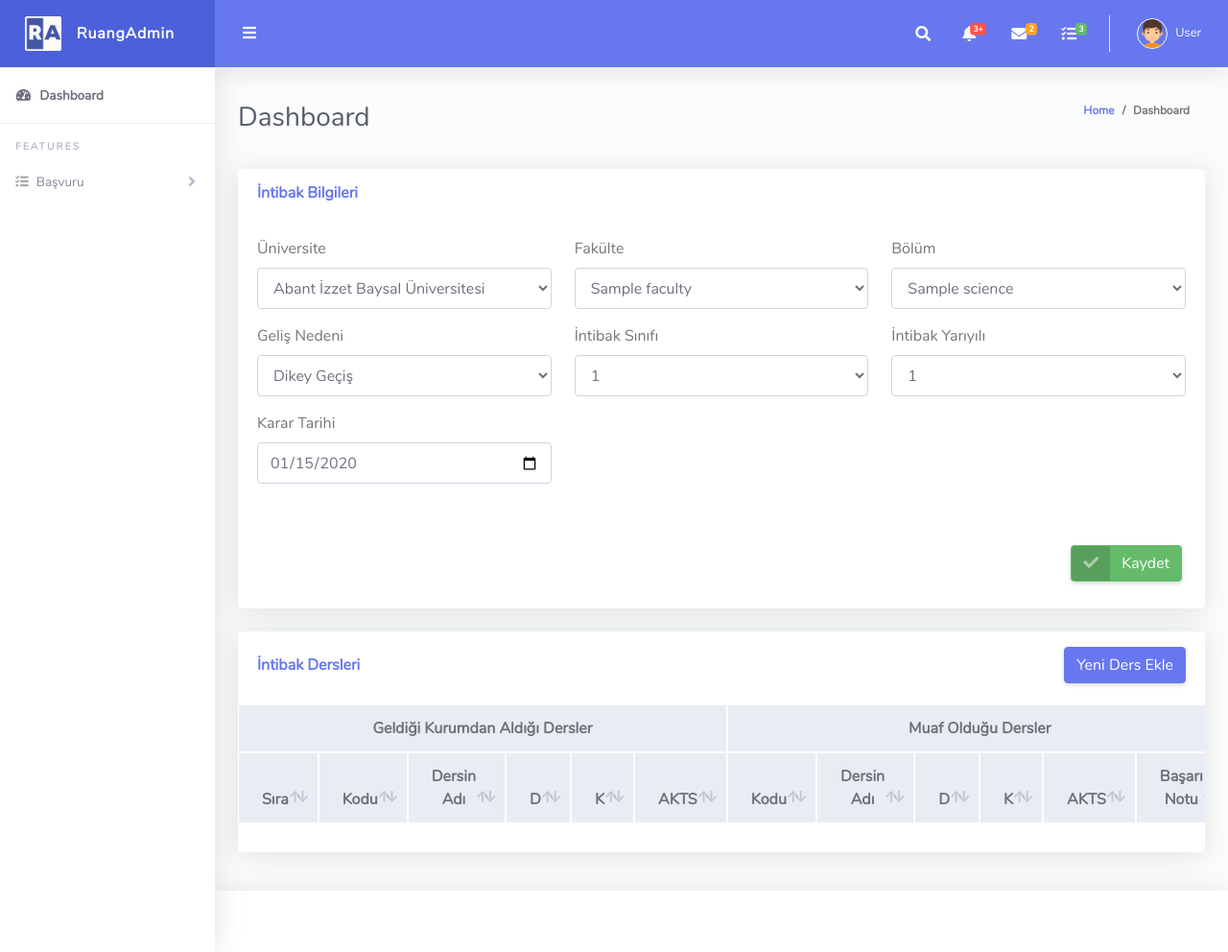
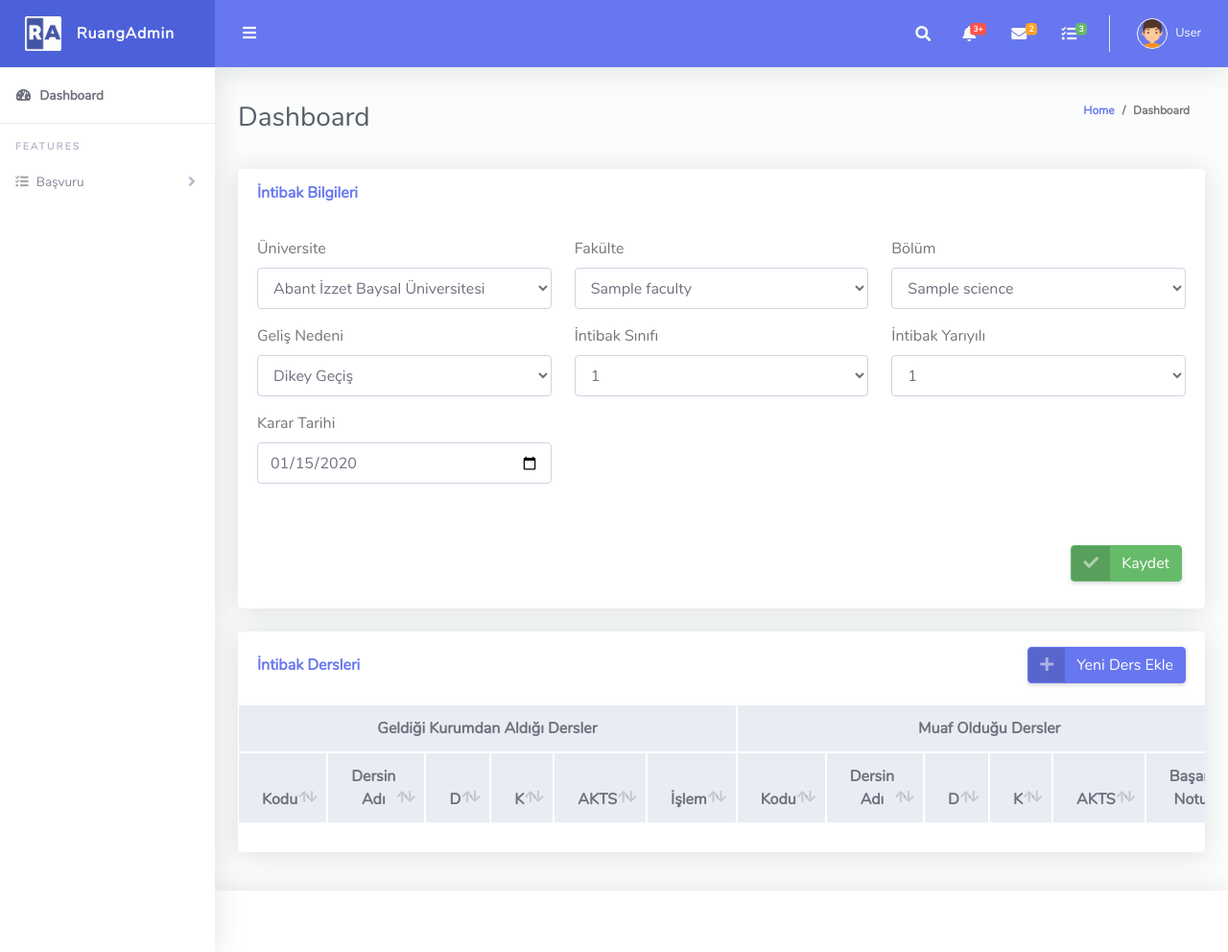
Before and after one commit to ZekDaniels/AdaptationApp, a Django app: page /intibak/1 in a window 1280 px wide. Shown: the whole page at 96% size. Run offline with Django 3.2, Linux system fonts and the light colour scheme; a user stored in the database is signed in; data comes from the database, SQL or seed files in the repository; tables that the repository leaves empty hold one stand-in row (values such as "Sample post"); data that the repository does not hold is empty; parts of the project's set-up code (start-up, migrations or seed data) failed here and were passed over; some libraries are stand-ins or nearby versions.

Commit message:
#40 feat:delete buttons added, model unnullable user misatakes fixed

```diff
--- a/adaptation/api/urls.py
+++ b/adaptation/api/urls.py
@@ -1,6 +1,6 @@
 
 from django.urls import path, include
-from adaptation.api.views import AdaptationCreateAPIView, AdaptationUpdateAPIView, FacultyListView, ScienceListView, StudentClassCreateAPI, StudentClassListAPIView
+from adaptation.api.views import AdaptationCreateAPIView, AdaptationUpdateAPIView, FacultyListView, ScienceListView, StudentClassCreateAPI, StudentClassListAPIView, StudentClassUpdateAPI
 from adaptation.views import *
 urlpatterns = [
      path('adaptation', AdaptationCreateAPIView.as_view(), name="adaptation_create_api"),
@@ -8,6 +8,7 @@ urlpatterns = [
 
      path('student_classes_list', StudentClassListAPIView.as_view(), name="student_classes_list_api"),
      path('student_class', StudentClassCreateAPI.as_view(), name="student_class_create_api"),
+     path('student_class/<int:pk>', StudentClassUpdateAPI.as_view(), name="student_class_update_api"),
 
      path('faculty_list', FacultyListView.as_view(), name="faculty_list_api"),
      path('science_list', ScienceListView.as_view(), name="science_list_api"),
--- a/adaptation/api/views.py
+++ b/adaptation/api/views.py
@@ -96,7 +96,6 @@ class AdaptationCreateAPIView(generics.CreateAPIView):
 class AdaptationUpdateAPIView(generics.UpdateAPIView):
 
     queryset = Adaptation.objects.all()
-
     serializer_class = AdaptationCreateSerializer
 
 class StudentClassListAPIView(QueryListAPIView):
@@ -113,3 +112,12 @@ class StudentClassCreateAPI(generics.CreateAPIView):
 
     queryset = StudentClass.objects.all()
     serializer_class = StudentClassCreateSerializer
+
+class StudentClassUpdateAPI(generics.RetrieveUpdateDestroyAPIView):
+
+    queryset = StudentClass.objects.all()
+    serializer_class = StudentClassCreateSerializer
+
+    def destroy(self, request, *args, **kwargs):
+        instance = self.get_object()
+        return super().destroy(request, *args, **kwargs)
--- a/adaptation/models.py
+++ b/adaptation/models.py
@@ -66,7 +66,7 @@ class Adaptation(models.Model):
     adaptation_year = models.IntegerField("İntibak Sınıfı", choices=YEAR_CHOICES)
     adaptation_semester = models.IntegerField("İntibak Yarıyılı", choices=SEMESETER_CHOICES)
     decision_date = models.DateField("Karar Tarihi", null=True)
-    user = models.ForeignKey(User, on_delete=models.CASCADE, related_name=("adaptation"), verbose_name="Öğrenci", unique=True)
+    user = models.ForeignKey(User, on_delete=models.CASCADE, related_name=("adaptation"), verbose_name="Öğrenci", unique=True, null=True, blank=False)
     created_at = models.DateTimeField(auto_now_add=True, null=True)
     updated_at = models.DateTimeField(auto_now=True, null=True)
 
--- a/static/js/adaptation/adaptation_manage.js
+++ b/static/js/adaptation/adaptation_manage.js
@@ -4,12 +4,16 @@ const request = new Request(csrfToken);
 const university_input = $("#id_university");
 const faculty_input = $("#id_faculty");
 const science_input = $("#id_science");
+
 const mainForm = $("#mainForm")
 const addClassForm = $("#addClassForm")
+
+const addClassModal = $("#addClassModal")
+
 const main_submit_button = $("#main_submit_button");
 const add_class_button = $("#add_class_button");
-
-var table = $(".table");
+const update_class_button = $("#update_class_button");
+const delete_class_button = $("#delete_class_button");
 
 const cleanOptions = function (select_input , callback=null) {
   select_input.find("option").each(function () {
@@ -41,6 +45,10 @@ const fillOptions = function (select_input, data, callback = null) {
     callback();
   }
 };
+
+// Variables
+var table = $(".table");
+var deleteable_class = null
 
 init();
 
@@ -94,9 +102,6 @@ function initializeStudentClassDatatables(_table, _student_class_list_api_url, _
     "ajax": {"url":_student_class_list_api_url,"dataSrc":""},
     "columns": [
       {
-        "data": "id"
-      },
-      {
         "data": "code"
       },
 
@@ -114,6 +119,18 @@ function initializeStudentClassDatatables(_table, _student_class_list_api_url, _
 
       {
         "data": "akts"
+      },
+      {
+        "data": null,
+        "render": function ( data, type, row ) {
+          console.log(data)
+          return `
+          <div class="row">
+          <button class='update_class_button btn p-0 mx-auto' data-id="${data.id}"><i class='text-warning fas fa-edit'></i></button>
+          <button class='delete_class_button btn p-0 mx-auto' data-id="${data.id}"><i class='text-danger fas fa-trash'></i></button>
+          </div>
+          `;
+        }
       },
       {
         "name":"code",
@@ -138,7 +155,8 @@ function initializeStudentClassDatatables(_table, _student_class_list_api_url, _
       {
         "name":"max_grade",
         "data":"max_grade"
-      }
+      },
+
 
     ],
     "rowsGroup": [
@@ -149,42 +167,6 @@ function initializeStudentClassDatatables(_table, _student_class_list_api_url, _
       "akts:name",
       "max_grade:name",
     ],
-      "columnDefs": [
-        {
-          searchable: true,
-          targets: [1, 2, 6, 7],
-        },
-      ]
-    //   {
-    //     searchable: false,
-    //     targets: [3],
-    //   },
-    //   {
-    //     "targets": [8, 9],
-    //     data: null,
-    //     createdCell: function (td, cellData, rowData, row, col) {
-    //       $(td).css('width', '125px');
-    //     }
-    //   },
-    //   {
-    //     "targets": 13,
-    //     "data": null,
-    //     className: 'align-center',
-    //     createdCell: function (td, cellData, rowData, row, col) {
-    //       $(td).css('white-space', 'nowrap');
-    //     },
-    //     defaultContent:
-    //       `
-    //     <button class='partCompare btn p-0 mx-1'><i class='text-yellow icon-git-compare'></i></button>
-    //     <button class='partAddNote btn p-0 mx-1'><i class='text-muted icon-notebook'></i></button>
-    //     <button class='partUpdate btn p-0 mx-1'><i class='text-success icon-checkmark3'></i></button>
-    //     <button class='partDelete btn p-0 mx-1'><i class='text-danger fas fa-trash'></i></button>`
-    //   },
-    //   {
-    //     targets: [0, 1, 2],
-    //     className: "d-none"
-    //   }
-    // ]
   });
 }
 
@@ -241,11 +223,11 @@ function setupListeners() {
     let formData = new FormData(this);
     formData.append("adaptation", adaptation_id);
     let data = Object.fromEntries(formData.entries());
-    addStudentClass(data, student_class_create_api_url, add_class_button, table);
+    addStudentClass(data, student_class_create_api_url, add_class_button, table, addClassModal);
   });
 }
 
-function UpdateAdaptation(_data, _url, _button = null, _modal = null,  _table = null) {
+function UpdateAdaptation(_data, _url, _button = null, _table = null, _modal = null) {
   let button_text = ""
   if (_button) {
     button_text = _button.html();
@@ -300,6 +282,9 @@ function addStudentClass(_data, _url, _button = null, _table = null, _modal = nu
       if (response.ok) {
         response.json().then(data => {
           _table.ajax.reload();
+          if (_modal) {
+            _modal.modal('hide');
+          }
         })
       } else {
         response.json().then(errors => {
--- a/templates/adaptation/adaptation_manage.html
+++ b/templates/adaptation/adaptation_manage.html
@@ -52,7 +52,12 @@
         <div class="card">
             <div class="card-header py-3 d-flex flex-row align-items-center justify-content-between">
                 <h6 class="m-0 font-weight-bold text-primary">İntibak Dersleri</h6>
-                <button class="btn btn-primary" data-toggle="modal" data-target="#addClassModal">Yeni Ders Ekle</button>
+                <button class="btn btn-primary btn-icon-split" data-toggle="modal" data-target="#addClassModal">
+                    <span class="icon text-white-50">
+                        <i class="fas fa-plus"></i>
+                    </span>
+                    <span class="text">Yeni Ders Ekle</span>
+                </button>
             </div>
             <div class="table-responsive">
                 <table class="table align-items-center table-flush">
@@ -64,12 +69,12 @@
                         </tr>
 
                         <tr class="text-center">
-                            <th class="border border-white">Sıra</th>
                             <th class="border border-white">Kodu</th>
                             <th class="border border-white">Dersin Adı</th>
                             <th class="border border-white">D</th>
                             <th class="border border-white">K</th>
                             <th class="border border-white">AKTS</th>
+                            <th class="border border-white">İşlem</th>
 
                             <th class="border border-white">Kodu</th>
                             <th class="border border-white">Dersin Adı</th>
```
